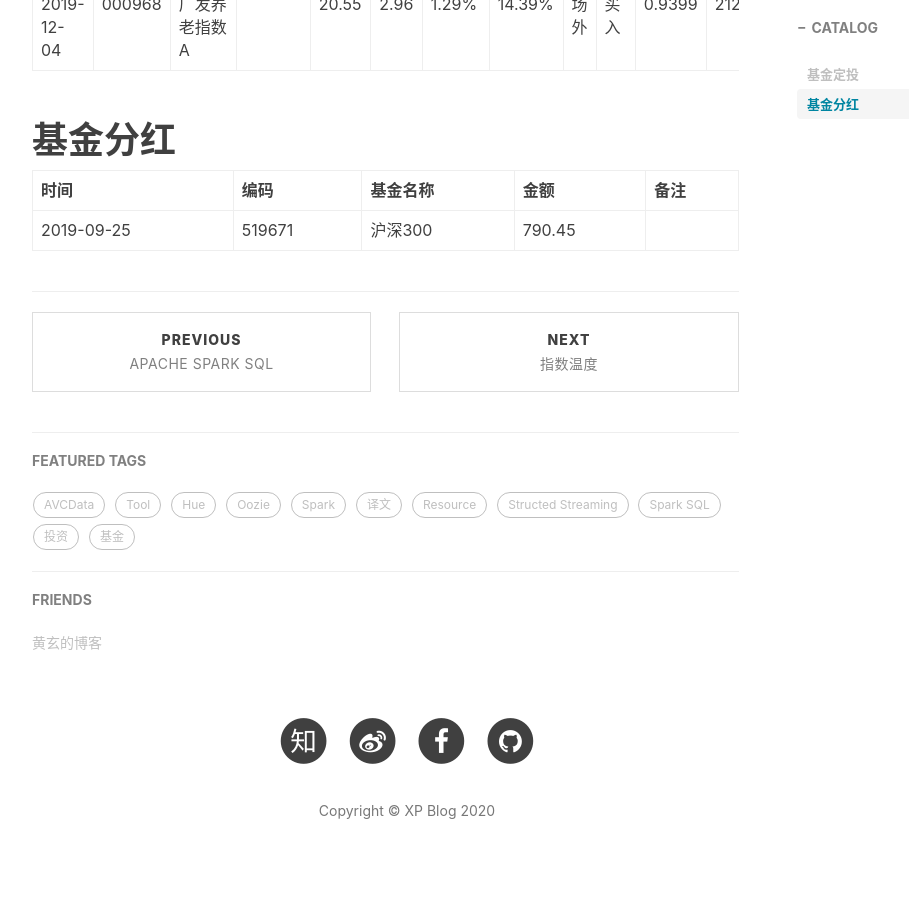
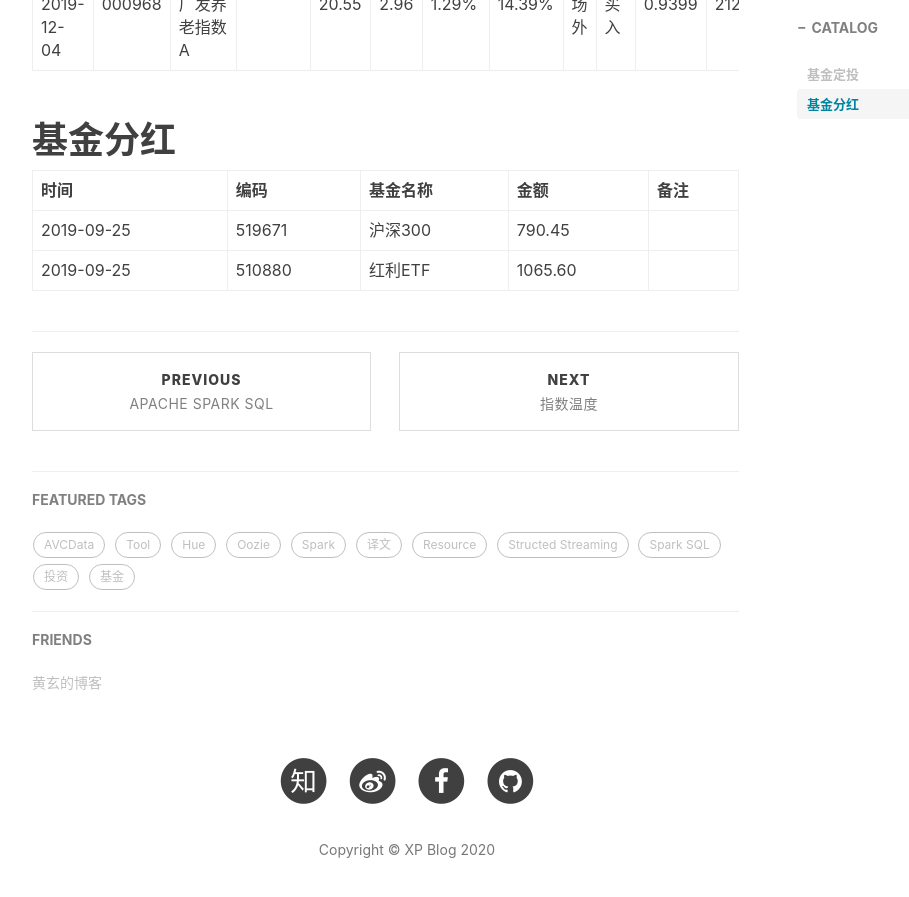
Before and after one commit to shoppingwang/shoppingwang.github.io, a Jekyll site: the page built from _posts/2019-07-02-investment-records.md, in a window 1280 px wide and 900 px high, scrolled down 4150 px. Shown: the top 897 px of the window, without its empty margins (233-1142 px from the left). Built offline with Jekyll 4.4.1, drawn with Linux system fonts in a browser that asks for light colours; nearby versions of some CDN libraries; comment, search, counter and statistics services are not loaded.

Commit message:
Investment on 11/20

```diff
--- a/_posts/2019-07-02-investment-records.md
+++ b/_posts/2019-07-02-investment-records.md
@@ -69,3 +69,4 @@ tags:
 | 时间 | 编码 | 基金名称 | 金额 | 备注 |
 | --- | --- | --- | --- | --- |
 | 2019-09-25 | 519671 | 沪深300 | 790.45 ||
+| 2019-09-25 | 510880 | 红利ETF | 1065.60 ||
```
